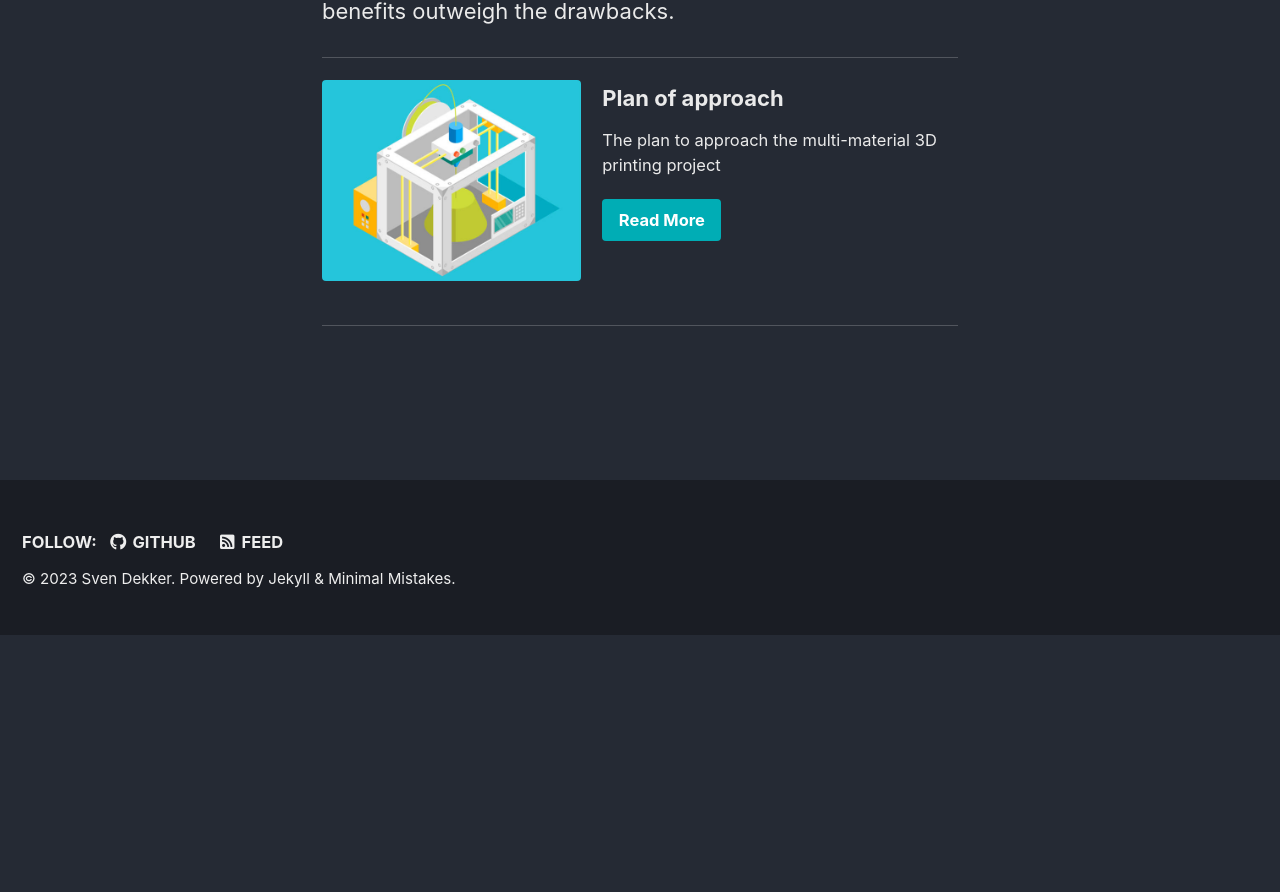
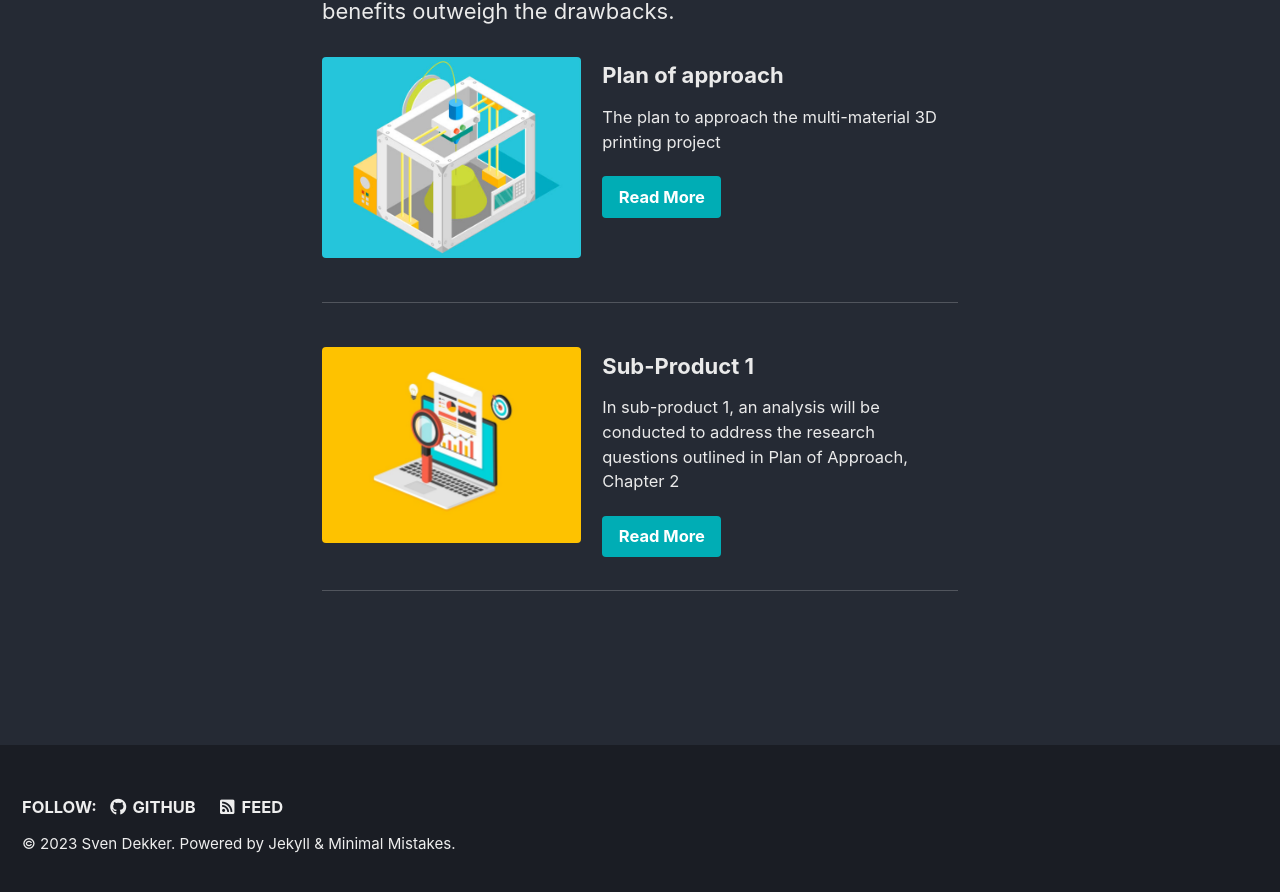
Before and after one commit to ProjectPhase/SvenDekker, a Jekyll site: the page built from _pages/Multi-material 3D printing.md, in a window 1280 px wide and 900 px high, scrolled down 763 px. Shown: the top 892 px of the window. Built offline with Jekyll 4.4.1, drawn with Linux system fonts in a browser that asks for light colours; cached includes are drawn as plain includes; before the commit the page ends 1398 px from its top, so only the background shows below that.

Commit message:
Sub-Product 1

```diff
--- a/_pages/Multi-material 3D printing.md
+++ b/_pages/Multi-material 3D printing.md
@@ -20,15 +20,16 @@ author_profile: false
 #    url: "#test-link"
 #    btn_label: "Read More"
 #    btn_class: "btn--primary"
-#feature_row3:
-#  - image_path: /assets/Images/Avatar.jpg
-#    alt: "placeholder image 2"
-#    title: "Week 1: Setting up the static website"
-#    excerpt: 'This is some sample content that goes here with **Markdown** formatting. Right aligned with `type="right"`'
-#    url: "#test-link"
-#    btn_label: "Read More"
-#    btn_class: "btn--primary"
-feature_row4:
+feature_row2:
+  - image_path: /assets/Images/Research.jpeg
+    alt: "research"
+    title: "Sub-Product 1"
+    excerpt: 'In sub-product 1, an analysis will be conducted to address the research questions outlined in Plan of Approach, Chapter 2'
+    url: /multi-material 3d printing/sub-product 1/
+    btn_label: "Read More"
+    btn_class: "btn--primary"
+
+feature_row:
   - image_path: /assets/Images/Printer_cartoon.png
     alt: "Place holder image"
     title: "Plan of approach"
@@ -37,14 +38,13 @@ feature_row4:
     btn_label: "Read More"
     btn_class: "btn--primary"
 
-#{% include feature_row id="feature_row2" type="left" %}
+---
 
-#{% include feature_row id="feature_row3" type="right" %}
----
 3D printers are now highly accessible and have undergone significant development in recent decade. You can acquire a decent printer for less than 200 euros. This is fantastic for anyone who owns a printer because it encourages the sharing of more 3D files and the development of new printing techniques. One of the upcoming advancements in this field is multi-material printing. This offers benefits such as creating 3D prints that combine various materials, printing with different nozzle diameters (allowing, for example, faster infill printing), water-soluble support printing and multi-color prints.
 
 For these reasons, there are already several solutions on the market. Each of these solutions has its pros and cons, but in many products, the disadvantages outweigh the advantages. That's why the plan is to design a product in which the benefits outweigh the drawbacks.
 
----
 
-{% include feature_row id="feature_row4" type="left" %}
+{% include feature_row id="feature_row" type="left" %}
+
+{% include feature_row id="feature_row2" type="left" %}
```
Also changed, not shown: other parts of _pages/Multi-material 3D printing.md (+1 -1 lines), _posts/Multi-material 3D printing/2023-09-15-plan-of-approach.md (+7 -6 lines).
